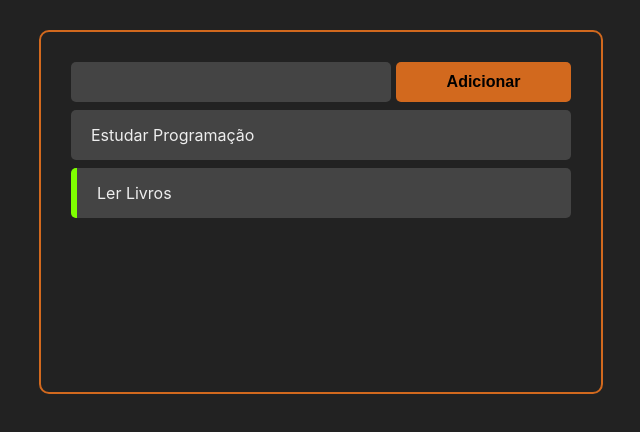
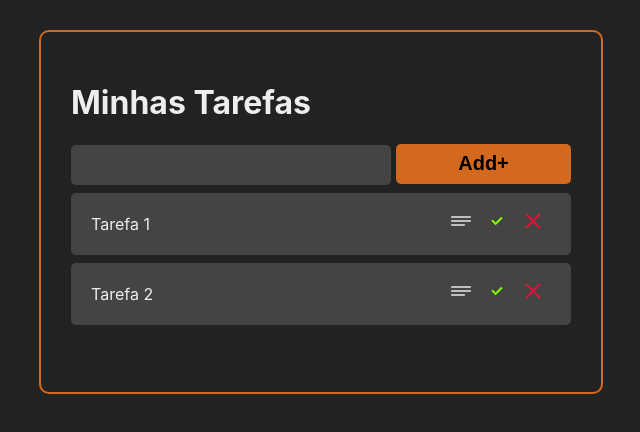
Before and after one commit to IgorProcopio12/todo-react, a React (Create React App) app: page / in a window 1280 px wide. Shown: the top 432 px of the page, without its empty margins (319-959 px from the left). Built offline with nearby package versions, Linux system fonts and the light colour scheme.

Commit message:
add, confirm, delete, details, goback

```diff
--- a/package.json
+++ b/package.json
@@ -9,6 +9,8 @@
     "node.js": "0.0.1-security",
     "react": "^17.0.2",
     "react-dom": "^17.0.2",
+    "react-icons": "^4.2.0",
+    "react-router-dom": "^5.2.0",
     "react-scripts": "^4.0.3",
     "uuid": "^8.3.2",
     "web-vitals": "^1.1.2"
--- a/src/App.jsx
+++ b/src/App.jsx
@@ -1,21 +1,24 @@
 import React, { useState } from "react";
 import { v4 as uuidv4 } from 'uuid';
+import { BrowserRouter, Route } from "react-router-dom";
 
 import Tasks from "./components/Tasks";
 import AddTask from "./components/AddTask";
 import "./App.css";
+import Header from "./components/Header";
+import TaskDetails from "./components/TaskDetails";
 
 const App = () => {
   const [tasks, setTasks] = useState([
     {
       id: "1",
-      title: "Estudar Programação",
+      title: "Tarefa 1",
       completed: false,
     },
     {
       id: "2",
-      title: "Ler Livros",
-      completed: true,
+      title: "Tarefa 2",
+      completed: false,
     },
   ]);
 
@@ -43,13 +46,30 @@ const App = () => {
 
   };
 
+  const handleTaskDeletion = (taskId) => {
+    const newTasks = tasks.filter(task => task.id !== taskId);
+    setTasks(newTasks);
+  };
+
+  const handleDetailsTask = (taskId) => {
+
+  }
+
   return (
-    <>
+    <BrowserRouter>
       <div className="container">
-        <AddTask handleTaskAddition={handleTaskAddition} />
-        <Tasks tasks={tasks} handleTaskClick={handleTaskClick} />
+        <Header />
+        <Route path="/" exact render={() => (
+          <>
+            <AddTask handleTaskAddition={handleTaskAddition} />
+            <Tasks tasks={tasks} handleTaskClick={handleTaskClick}
+              handleTaskDeletion={handleTaskDeletion} />
+          </>
+        )}
+        />
+        <Route path="/:taskTitle" exact component={TaskDetails} />
       </div>
-    </>
+    </BrowserRouter>
   );
 };
 
--- a/src/components/AddTask.jsx
+++ b/src/components/AddTask.jsx
@@ -22,7 +22,7 @@ const AddTask = ({ handleTaskAddition }) => {
     <div className="add=task-container">
       <input onChange={handleInputChange} value={inputData} className="add-task-input" type="text" />
 
-      <Button onClick={handleAddTaskClick}>Adicionar</Button>
+      <Button onClick={handleAddTaskClick}>Add+</Button>
     </div>
   );
 };
--- a/src/components/Button.css
+++ b/src/components/Button.css
@@ -4,7 +4,7 @@
   padding: 0 10px;
   border-radius: 5px;
   width: 35%;
-  font-size: 16px;
+  font-size: 20px;
   color: black;
   font-weight: bold;
   cursor: pointer;
@@ -12,3 +12,9 @@
   margin-left: 5px ;
 
 }
+
+.button:hover {
+  background-color: #444;
+  color: chocolate;
+
+}
--- /dev/null
+++ b/src/components/Header.jsx
@@ -0,0 +1,8 @@
+import React from 'react';
+
+const Header = () => {
+    return <h1 style={{ color: "#eee"}}>Minhas Tarefas</h1>
+
+};
+
+export default Header;
--- a/src/components/Task.css
+++ b/src/components/Task.css
@@ -12,3 +12,28 @@
 .task-title {
     cursor: pointer;
 }
+
+.remove-task-button {
+    background-color: #444;
+    border: none;
+    font-size: 24px;
+    color: crimson;
+    cursor: pointer;
+
+}
+
+.done-task-button {
+    background-color: #444;
+    border: none;
+    font-size: 24px;
+    color: chartreuse;
+    cursor: pointer;
+}
+
+.details-task-button {
+    background-color: #444;
+    border: none;
+    font-size: 24px;
+    color: silver;
+    cursor: pointer;
+}
--- a/src/components/Task.jsx
+++ b/src/components/Task.jsx
@@ -1,16 +1,38 @@
 import React from "react";
+import { CgClose } from "react-icons/cg"
+import { CgCheck } from "react-icons/cg";
+import { CgDetailsMore } from "react-icons/cg";
+import { useHistory } from "react-router-dom";
 
 import "./Task.css";
 
 
-const Task = ({ task, handleTaskClick }) => {
+const Task = ({ task, handleTaskClick, handleTaskDeletion }) => {
+  const history = useHistory();
+
+  const handleTaskDetailsClick = () => {
+    history.push(`/${task.title}`)
+  }
   return (
     <div className="task-container" style={task.completed ? { borderLeft: "6px solid chartreuse" } : {}}>
       <div className="task-title" onClick={() => handleTaskClick(task.id)}>
         {task.title}
       </div>
+
+      <div className="buttons-container">
+      <button className="details-task-button" onClick={handleTaskDetailsClick}>
+          <CgDetailsMore />
+        </button>
+        <button className="done-task-button" onClick={() => handleTaskClick(task.id)}>
+          <CgCheck />
+        </button>
+        <button className="remove-task-button" onClick={() => handleTaskDeletion(task.id)}>
+          <CgClose />
+        </button>
+      </div>
+
     </div>
   )
 };
-// return <div className="task-container">{task.title}</div>;
+
 export default Task;
--- /dev/null
+++ b/src/components/TaskDetails.css
@@ -0,0 +1,23 @@
+.task-details-container {
+    background: #444;
+    margin: 15px 0;
+    padding: 15px 20px;
+    display: flex;
+    flex-direction: column;
+    color: #eee;
+    border-radius: 5px;
+}
+
+.task-details-container h2 {
+    margin-bottom: 5px;
+    color: chocolate;
+
+}
+
+.back-button-container {
+    background-color: #444;
+    border: none;
+    font-size: 24px;
+    color: chartreuse;
+    cursor: pointer;
+}
--- /dev/null
+++ b/src/components/TaskDetails.jsx
@@ -0,0 +1,31 @@
+import React from 'react';
+
+
+import { CgChevronLeft} from 'react-icons/cg';
+import { useHistory, useParams } from 'react-router-dom';
+import Button from './Button';
+import "./TaskDetails.css";
+
+const TaskDetails = () => {
+    const params = useParams();
+    const history = useHistory();
+
+    const handleBackButtonClick = () => {
+        history.goBack();
+    }
+    return (
+        <>
+            <div className="back-button-container"></div>
+                <Button onClick={handleBackButtonClick}>
+                    <CgChevronLeft />
+                </Button>
+
+            <div className="task-details-container">
+                <h2>{params.taskTitle}</h2>
+                <p>descrição</p>
+            </div>
+        </>
+    );
+}
+
+export default TaskDetails;
--- a/src/components/Tasks.jsx
+++ b/src/components/Tasks.jsx
@@ -2,11 +2,11 @@ import React from "react";
 
 import Task from "./Task";
 
-const Tasks = ({ tasks, handleTaskClick }) => {
+const Tasks = ({ tasks, handleTaskClick, handleTaskDeletion }) => {
   return (
     <>
       {tasks.map((task) => (
-        <Task task={task} handleTaskClick={handleTaskClick} />
+        <Task task={task} handleTaskClick={handleTaskClick} handleTaskDeletion={handleTaskDeletion} />
       ))}
     </>
   );
```
Also changed, not shown: 1 other file (tests, documents, lock files or other folders).
